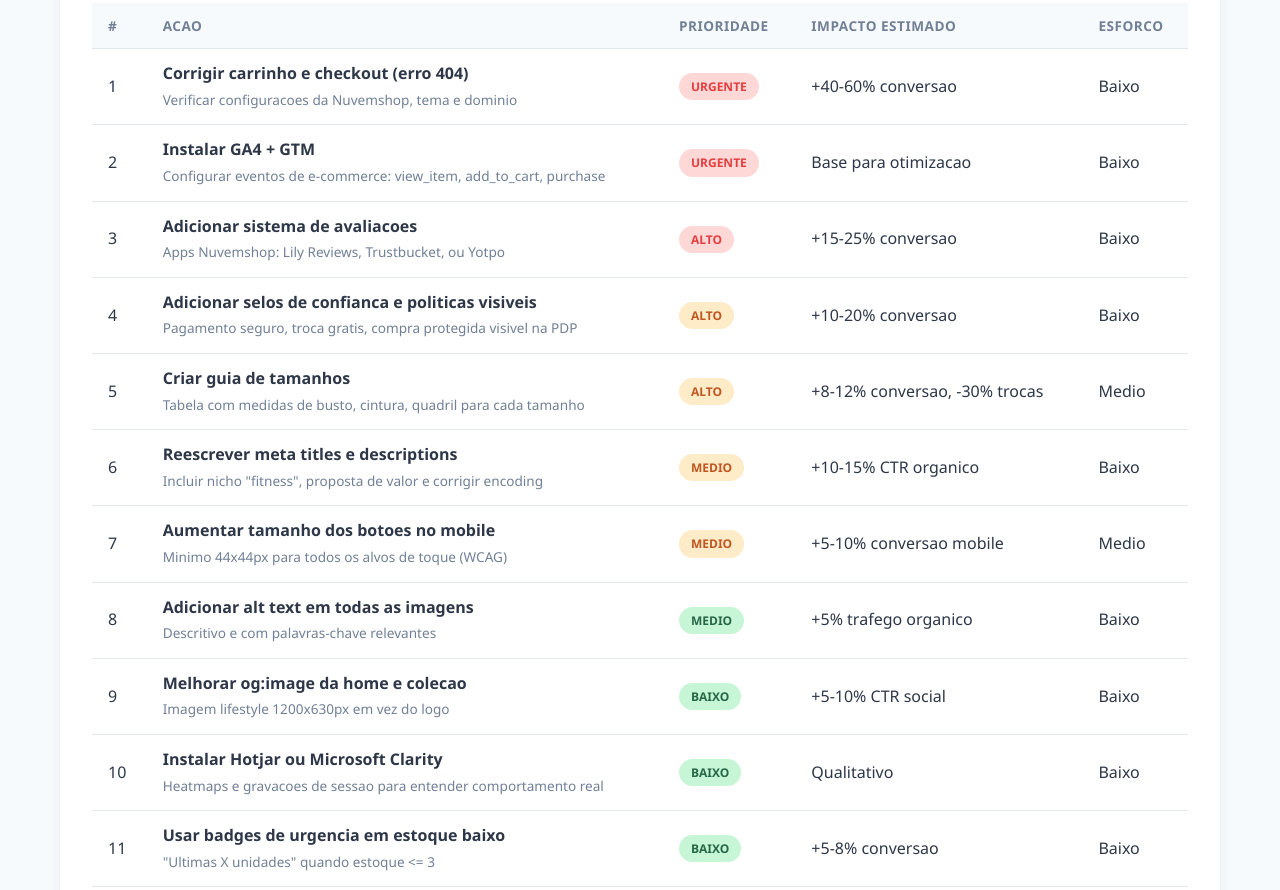
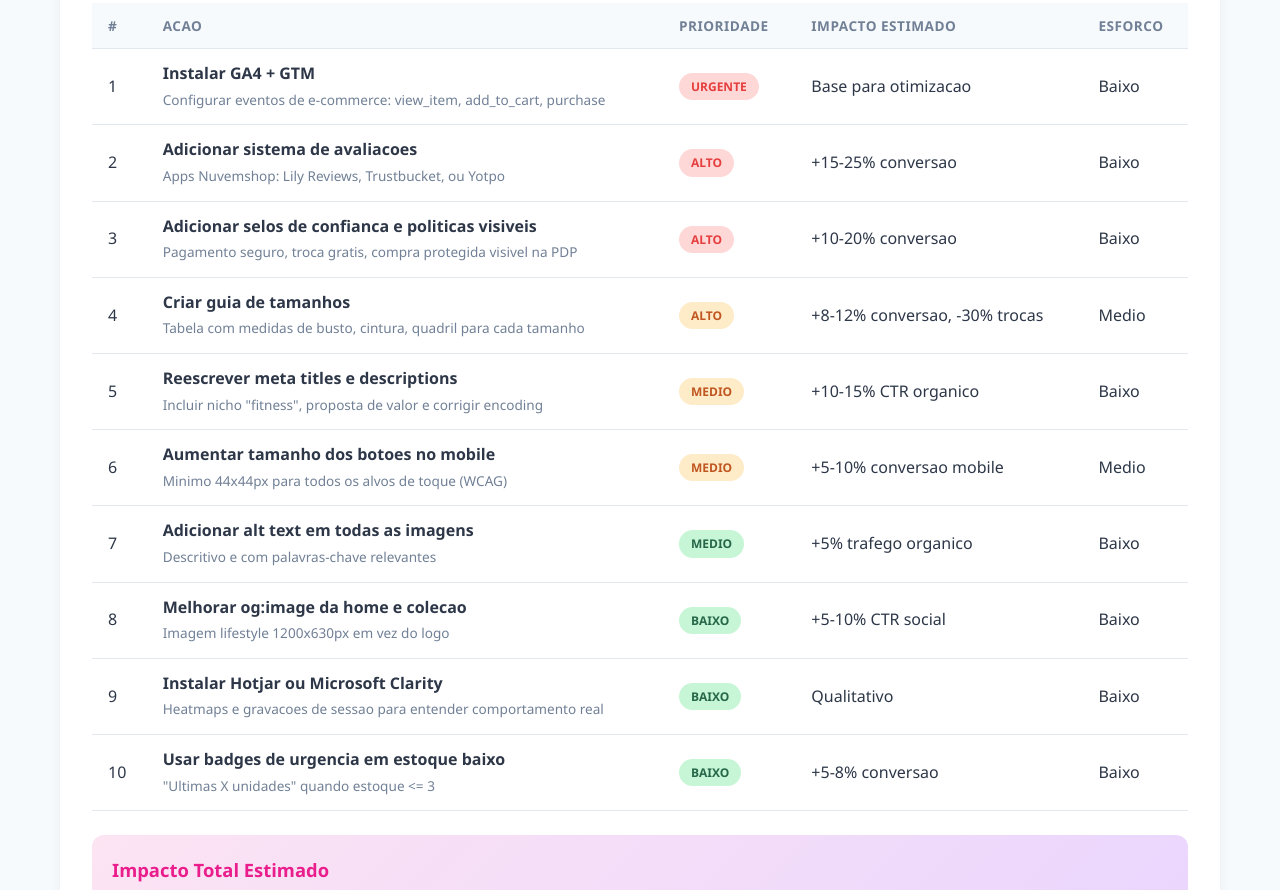
Before and after one commit to matheusfmourao/projeto-claude-code, a website: page auditoria/relatorio-auditoria-lyvafit.html in a window 1280 px wide. Shown: the part 10510-11400 px from the top of the page. Drawn offline with Linux system fonts and the light colour scheme.

Commit message:
auto: atualizar arquivos

```diff
--- a/auditoria/relatorio-auditoria-lyvafit.html
+++ b/auditoria/relatorio-auditoria-lyvafit.html
@@ -886,76 +886,69 @@ tr:hover { background: var(--gray-50); }
     <tbody>
       <tr>
         <td>1</td>
-        <td><strong>Corrigir carrinho e checkout (erro 404)</strong><br><span style="font-size:0.85rem;color:var(--gray-600)">Verificar configuracoes da Nuvemshop, tema e dominio</span></td>
-        <td><span class="badge badge-critical">Urgente</span></td>
-        <td>+40-60% conversao</td>
-        <td>Baixo</td>
-      </tr>
-      <tr>
-        <td>2</td>
         <td><strong>Instalar GA4 + GTM</strong><br><span style="font-size:0.85rem;color:var(--gray-600)">Configurar eventos de e-commerce: view_item, add_to_cart, purchase</span></td>
         <td><span class="badge badge-critical">Urgente</span></td>
         <td>Base para otimizacao</td>
         <td>Baixo</td>
       </tr>
       <tr>
-        <td>3</td>
+        <td>2</td>
         <td><strong>Adicionar sistema de avaliacoes</strong><br><span style="font-size:0.85rem;color:var(--gray-600)">Apps Nuvemshop: Lily Reviews, Trustbucket, ou Yotpo</span></td>
         <td><span class="badge badge-critical">Alto</span></td>
         <td>+15-25% conversao</td>
         <td>Baixo</td>
       </tr>
       <tr>
-        <td>4</td>
+        <td>3</td>
         <td><strong>Adicionar selos de confianca e politicas visiveis</strong><br><span style="font-size:0.85rem;color:var(--gray-600)">Pagamento seguro, troca gratis, compra protegida visivel na PDP</span></td>
-        <td><span class="badge badge-important">Alto</span></td>
+        <td><span class="badge badge-critical">Alto</span></td>
         <td>+10-20% conversao</td>
         <td>Baixo</td>
       </tr>
       <tr>
-        <td>5</td>
+        <td>4</td>
         <td><strong>Criar guia de tamanhos</strong><br><span style="font-size:0.85rem;color:var(--gray-600)">Tabela com medidas de busto, cintura, quadril para cada tamanho</span></td>
         <td><span class="badge badge-important">Alto</span></td>
         <td>+8-12% conversao, -30% trocas</td>
         <td>Medio</td>
       </tr>
       <tr>
-        <td>6</td>
+        <td>5</td>
         <td><strong>Reescrever meta titles e descriptions</strong><br><span style="font-size:0.85rem;color:var(--gray-600)">Incluir nicho "fitness", proposta de valor e corrigir encoding</span></td>
         <td><span class="badge badge-important">Medio</span></td>
         <td>+10-15% CTR organico</td>
         <td>Baixo</td>
       </tr>
       <tr>
-        <td>7</td>
+        <td>6</td>
         <td><strong>Aumentar tamanho dos botoes no mobile</strong><br><span style="font-size:0.85rem;color:var(--gray-600)">Minimo 44x44px para todos os alvos de toque (WCAG)</span></td>
         <td><span class="badge badge-important">Medio</span></td>
         <td>+5-10% conversao mobile</td>
         <td>Medio</td>
       </tr>
       <tr>
-        <td>8</td>
+        <td>7</td>
         <td><strong>Adicionar alt text em todas as imagens</strong><br><span style="font-size:0.85rem;color:var(--gray-600)">Descritivo e com palavras-chave relevantes</span></td>
         <td><span class="badge badge-opportunity">Medio</span></td>
         <td>+5% trafego organico</td>
         <td>Baixo</td>
       </tr>
       <tr>
-        <td>9</td>
+        <td>8</td>
         <td><strong>Melhorar og:image da home e colecao</strong><br><span style="font-size:0.85rem;color:var(--gray-600)">Imagem lifestyle 1200x630px em vez do logo</span></td>
         <td><span class="badge badge-opportunity">Baixo</span></td>
         <td>+5-10% CTR social</td>
         <td>Baixo</td>
       </tr>
       <tr>
-        <td>10</td>
+        <td>9</td>
         <td><strong>Instalar Hotjar ou Microsoft Clarity</strong><br><span style="font-size:0.85rem;color:var(--gray-600)">Heatmaps e gravacoes de sessao para entender comportamento real</span></td>
         <td><span class="badge badge-opportunity">Baixo</span></td>
         <td>Qualitativo</td>
         <td>Baixo</td>
       </tr>
       <tr>
-        <td>11</td>
+        <td>10</td>
         <td><strong>Usar badges de urgencia em estoque baixo</strong><br><span style="font-size:0.85rem;color:var(--gray-600)">"Ultimas X unidades" quando estoque <= 3</span></td>
         <td><span class="badge badge-opportunity">Baixo</span></td>
         <td>+5-8% conversao</td>
```
